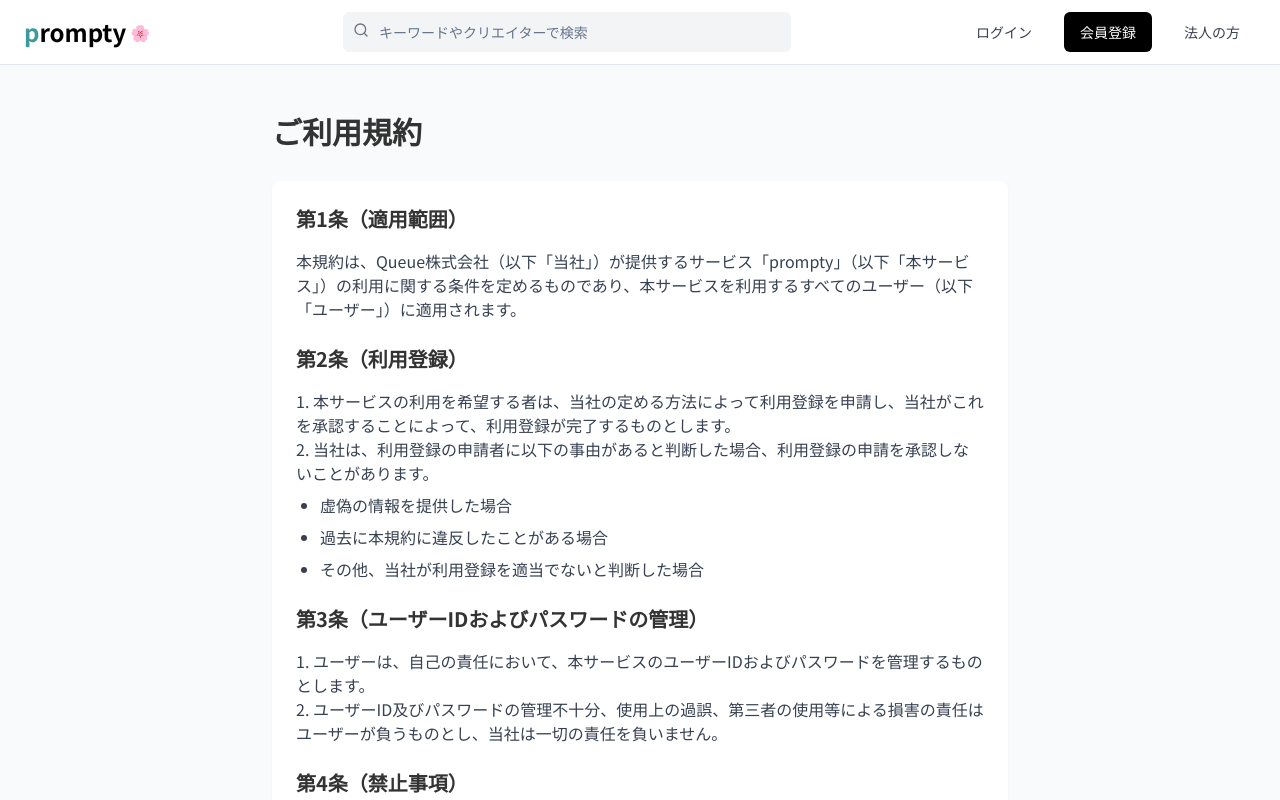
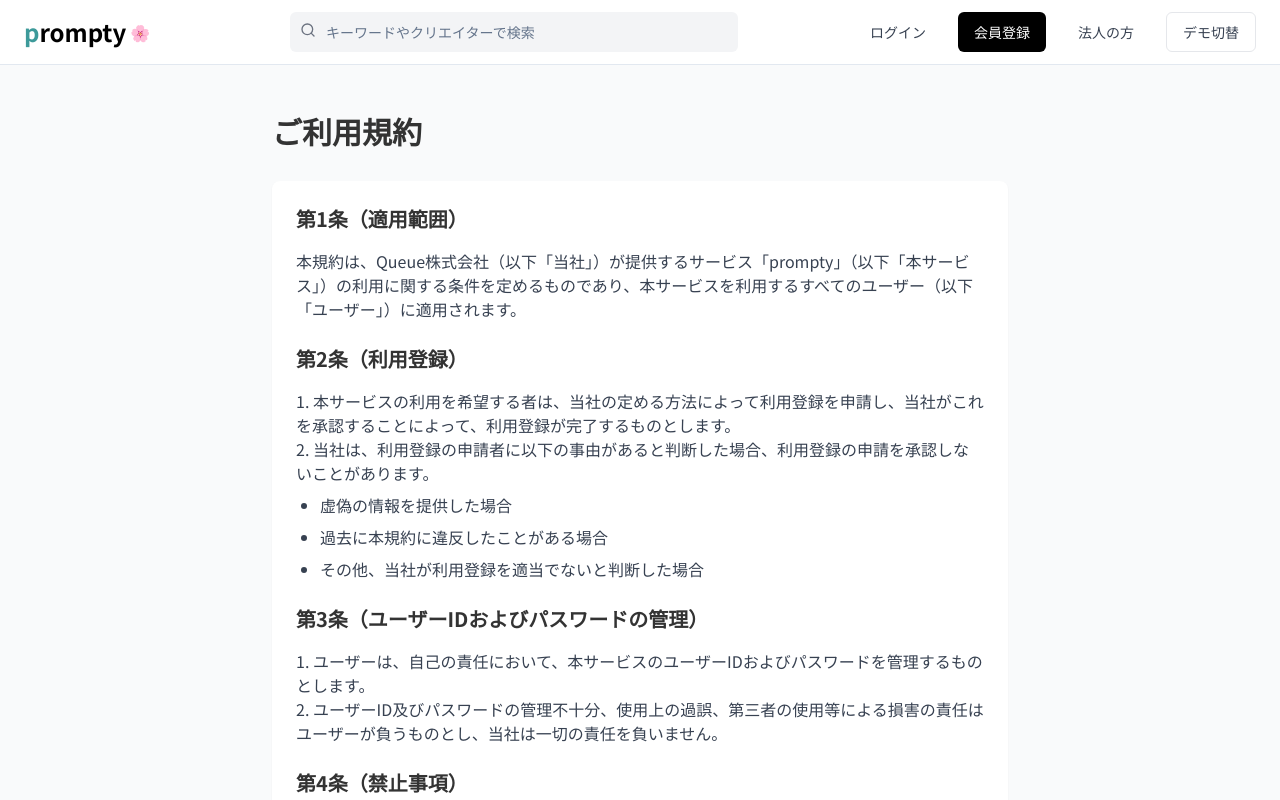
Before and after one commit to sekiguchimend/prompty, a React (Vite) app: page /terms in a window 1280 px wide. Shown: the top 800 px of the page. Built offline with nearby package versions, Linux system fonts and the light colour scheme.

Commit message:
Fix: Implement login header toggle
Implement a method to toggle the login header state.

```diff
--- a/src/components/Header.tsx
+++ b/src/components/Header.tsx
@@ -83,9 +83,9 @@ const Header = () => {
                 </Button>
               </Link>
               <Button
-                className="hidden"
                 variant="ghost"
                 onClick={toggleLogin} // For demo purposes
+                className="text-gray-700 text-sm border border-gray-200"
               >
                 デモ切替
               </Button>
```
